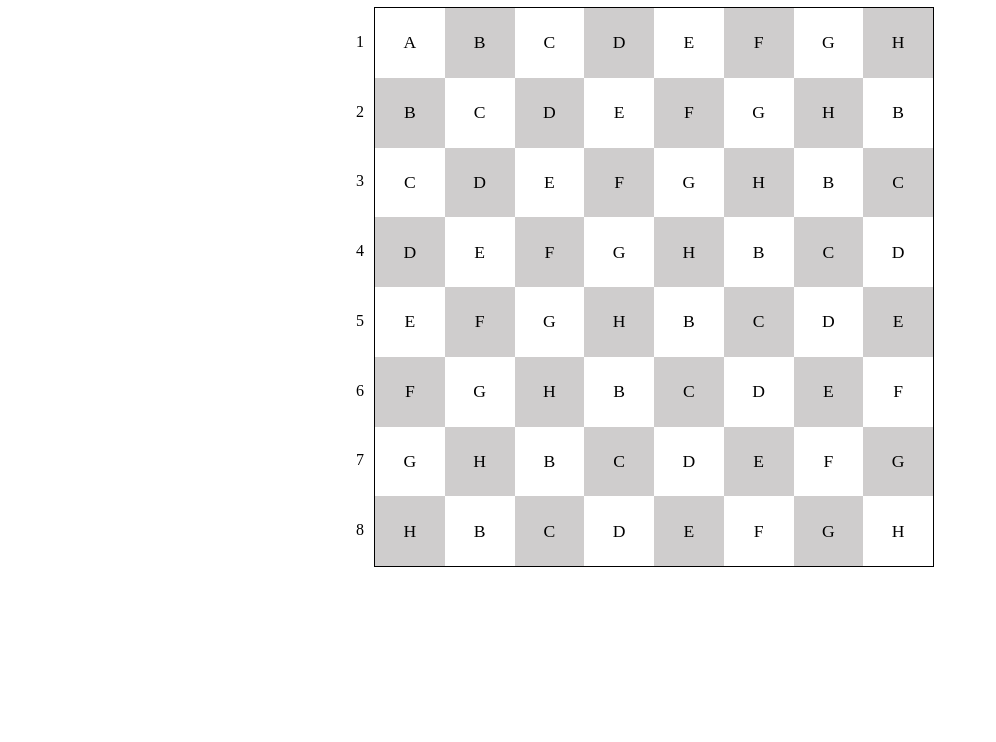
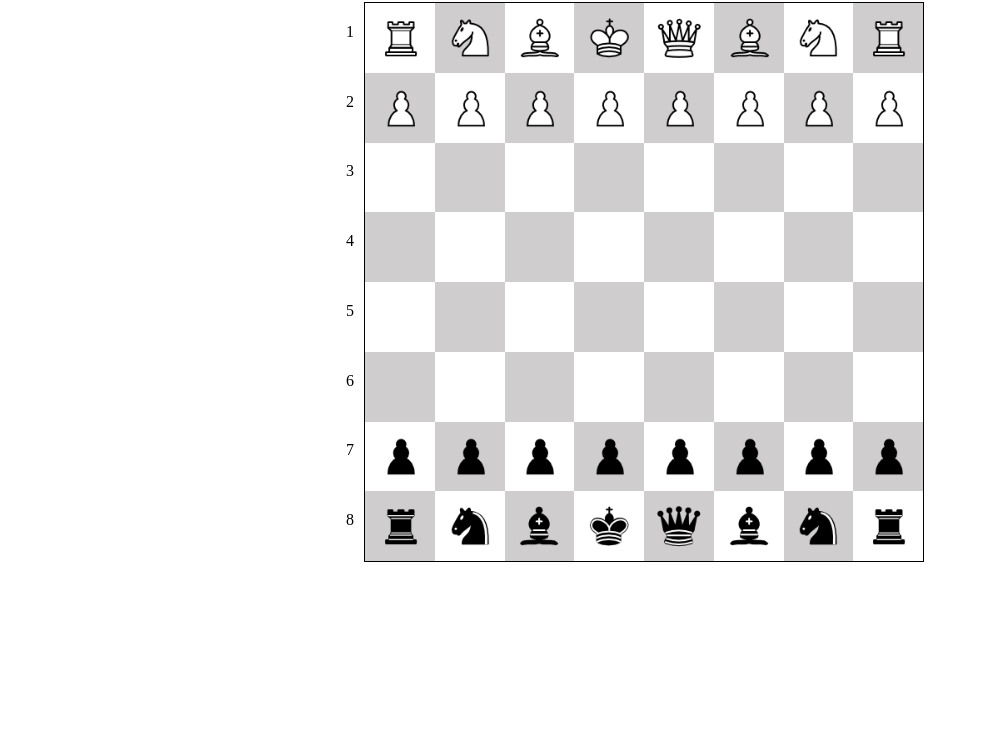
Before and after one commit to devmrvicky/js-chess, a website built with Vite: page index.html in a window 1280 px wide. Shown: the part 58-800 px from the top of the page, without its empty margins (0-996 px from the left). Built offline with nearby package versions, Linux system fonts and the light colour scheme.

Commit message:
init chess board and arrange pieces

```diff
--- a/css/style.css
+++ b/css/style.css
@@ -2,6 +2,7 @@
   padding: 0;
   margin: 0;
   box-sizing: border-box;
+  font-family: poppins;
 }
 
 body {
@@ -23,22 +24,18 @@ main {
   grid-template-rows: auto auto;
 }
 
-.col {
-
-  padding: 0 10px;
-}
-
 #chess-board {
   width: 560px;
   height: 560px;
   border: 1px solid;
   display: flex;
   flex-wrap: wrap;
+  margin: 5px 10px;
 }
 
-.chess_block,
+
 .row,
-.indexCell {
+.cell {
   display: flex;
   align-items: center;
   justify-content: center;
@@ -46,10 +43,10 @@ main {
   flex-grow: 1;
 }
 
-.chess_block.filledBlock {
+img {
+  /* width: 100%; */
+}
+
+.filledBlock {
   background-color: #cfcdcd;
 }
-
-.indexCell {
-  padding: 5px 0;
-}
--- a/js/main.js
+++ b/js/main.js
@@ -1,17 +1,28 @@
-const chessBoardContainer = document.querySelector("#chess-board-container");
+import pieces from "./peices";
+
 const chessBoardElem = document.querySelector("#chess-board");
 
 const row = ["A", "B", "C", "D", "E", "F", "G", "H"];
 const col = [1, 2, 3, 4, 5, 6, 7, 8];
-let noOfStipes = 8;
 let filledBlocks = false;
 
-const fillBlock = (blockNo, blockElem) => {
-  if (blockNo === 9 || blockNo === 25 || blockNo === 41 || blockNo === 57)
+const fillCell = (cellName, cellElem) => {
+  if (
+    cellName === "A2" ||
+    cellName === "A4" ||
+    cellName === "A6" ||
+    cellName === "A8"
+  )
     filledBlocks = true;
-  if (blockNo === 17 || blockNo === 33 || blockNo === 49) filledBlocks = false;
+  if (
+    cellName === "A1" ||
+    cellName === "A3" ||
+    cellName === "A5" ||
+    cellName === "A7"
+  )
+    filledBlocks = false;
   if (filledBlocks) {
-    blockElem.classList.add("filledBlock");
+    cellElem.classList.add("filledBlock");
     filledBlocks = false;
   } else {
     filledBlocks = true;
@@ -26,70 +37,79 @@ const getCellDimension = () => {
   return { blockWidth, blockHeight };
 };
 
-const createIndexCell = (arr, rowCell = false, colCell = false) => {
+const arrangePieces = (cell) => {
+  for (let piece of pieces) {
+    if (piece.pos === cell.id) {
+      const img = new Image(50);
+      img.title = piece.name;
+      img.src = piece.img;
+      cell.append(img);
+    }
+  }
+};
+
+const createCells = (
+  rowElements,
+  isRowCell = false,
+  isColCell = false,
+  colElem = null
+) => {
+  const cellsContainer = document.createElement("div");
   const fragment = document.createDocumentFragment();
   const { blockWidth, blockHeight } = getCellDimension();
-  for (let arrElem of arr) {
-    const indexCell = document.createElement("div");
-    indexCell.classList.add("indexCell");
-    indexCell.append(document.createTextNode(arrElem));
-    if (rowCell) {
-      indexCell.style.width = blockWidth + "px";
+  for (let rowElem of rowElements) {
+    const cell = document.createElement("div");
+    let uniqueName;
+    if (!colElem) {
+      uniqueName = rowElem;
+      cell.append(document.createTextNode(uniqueName));
     } else {
-      indexCell.style.height = blockHeight + "px";
+      uniqueName = rowElem + colElem;
+      // fill cell
+      fillCell(uniqueName, cell);
     }
-    fragment.append(indexCell);
+    cell.id = uniqueName;
+    cell.title = uniqueName;
+    cell.classList.add("cell");
+    if (isRowCell) {
+      cellsContainer.classList.add("row");
+      cell.style.width = blockWidth + "px";
+    }
+    if (isColCell) {
+      cellsContainer.classList.add("col");
+      cell.style.height = blockHeight + "px";
+    }
+    fragment.append(cell);
+
+    // arrange pieces
+    arrangePieces(cell);
   }
-  return fragment;
+  cellsContainer.append(fragment);
+  return cellsContainer;
 };
 
-const createIndex = (rowCell = false, colCell = false) => {
-  const indexElem = document.createElement("div");
-  let fragment;
-  if (rowCell) {
-    indexElem.classList.add("row");
-    fragment = createIndexCell(row, rowCell, colCell);
+const createIndex = (isRowCell = false, isColCell = false) => {
+  let indexElem;
+  if (isRowCell) {
+    indexElem = createCells(row, isRowCell, isColCell);
   }
-  if (colCell) {
-    indexElem.classList.add("col");
-    fragment = createIndexCell(col, rowCell, colCell);
+  if (isColCell) {
+    indexElem = createCells(col, isRowCell, isColCell);
   }
-  indexElem.append(fragment);
   chessBoardElem.insertAdjacentElement("beforebegin", indexElem);
 };
 
-const createBlocks = (count, p) => {
-  const blocks = document.createElement("div");
-  blocks.classList.add("chess_block");
-
-  // fill block
-  fillBlock(count, blocks);
-
-  blocks.append(document.createTextNode(p));
-  blocks.style.fontSize = "1.1rem";
-  const { blockWidth, blockHeight } = getCellDimension();
-  blocks.style.width = blockWidth + "px";
-  blocks.style.height = blockHeight + "px";
-  return blocks;
+const createBlocks = () => {
+  const fragment = document.createDocumentFragment();
+  for (let colElem of col) {
+    const elem = createCells(row, true, true, colElem);
+    fragment.append(elem);
+  }
+  chessBoardElem.append(fragment);
 };
 
-let blocksNo = 1;
-let pos = 1;
 window.addEventListener("DOMContentLoaded", () => {
-  const fragment = document.createDocumentFragment();
-  let p;
-  while (blocksNo <= 64) {
-    p = row[pos - 1];
-    console.log(p);
-    if (pos === 8) {
-      console.log("reset");
-      pos = 1;
-    }
-    fragment.append(createBlocks(blocksNo, p));
-    pos++;
-    blocksNo++;
-  }
-  chessBoardElem.append(fragment);
+  createBlocks();
   createIndex(true, false);
   createIndex(false, true);
 });
--- a/js/peices.js
+++ b/js/peices.js
@@ -1,54 +1,83 @@
-const pieces = {
-  black: {
-    king: { pos: "D8", id: "dark-king", img: "../img/dark-king.png" },
-    queen: { pos: "E8", id: "dark-queen", img: "../img/dark-queen.png" },
-    bishop_1: { pos: "C8", id: "dark-bishop1", img: "../img/dark-bishop.png" },
-    bishop_2: { pos: "F8", id: "dark-bishop2", img: "../img/dark-bishop.png" },
-    knight_1: { pos: "B8", id: "dark-knight1", img: "../img/dark-knight.png" },
-    knight_2: { pos: "G8", id: "dark-knight2", img: "../img/dark-knight.png" },
-    rook_1: { pos: "A8", id: "dark-rook1", img: "../img/dark-rook.png" },
-    rook_2: { pos: "H8", id: "dark-rook", img: "../img/dark-rook.png" },
-    pawn_1: { pos: "A7", id: "dark-pawn1", img: "../img/dark-pawn.png" },
-    pawn_2: { pos: "B7", id: "dark-pawn2", img: "../img/dark-pawn.png" },
-    pawn_3: { pos: "C7", id: "dark-pawn3", img: "../img/dark-pawn.png" },
-    pawn_4: { pos: "D7", id: "dark-pawn4", img: "../img/dark-pawn.png" },
-    pawn_5: { pos: "E7", id: "dark-pawn5", img: "../img/dark-pawn.png" },
-    pawn_6: { pos: "F7", id: "dark-pawn6", img: "../img/dark-pawn.png" },
-    pawn_7: { pos: "G7", id: "dark-pawn7", img: "../img/dark-pawn.png" },
-    pawn_8: { pos: "H7", id: "dark-pawn8", img: "../img/dark-pawn.png" },
+const pieces = [
+  // black pieces
+  { pos: "D8", id: "dark-king", name: "king", img: "../img/dark-king.png" },
+  { pos: "E8", id: "dark-queen", name: "queen", img: "../img/dark-queen.png" },
+  {
+    pos: "C8",
+    id: "dark-bishop1",
+    name: "bishop",
+    img: "../img/dark-bishop.png",
   },
-  white: {
-    king: { pos: "D1", id: "light-king", img: "../img/light-king.png" },
-    queen: { pos: "E1", id: "light-queen", img: "../img/light-queen.png" },
-    bishop_1: {
+  {
+    pos: "F8",
+    id: "dark-bishop2",
+    name: "bishop",
+    img: "../img/dark-bishop.png",
+  },
+  {
+    pos: "B8",
+    id: "dark-knight1",
+    name: "knight",
+    img: "../img/dark-knight.png",
+  },
+  {
+    pos: "G8",
+    id: "dark-knight2",
+    name: "knight",
+    img: "../img/dark-knight.png",
+  },
+  { pos: "A8", id: "dark-rook1", name: "rook", img: "../img/dark-rook.png" },
+  { pos: "H8", id: "dark-rook", name: "rook", img: "../img/dark-rook.png" },
+  { pos: "A7", id: "dark-pawn1", name: "pawn", img: "../img/dark-pawn.png" },
+  { pos: "B7", id: "dark-pawn2", name: "pawn", img: "../img/dark-pawn.png" },
+  { pos: "C7", id: "dark-pawn3", name: "pawn", img: "../img/dark-pawn.png" },
+  { pos: "D7", id: "dark-pawn4", name: "pawn", img: "../img/dark-pawn.png" },
+  { pos: "E7", id: "dark-pawn5", name: "pawn", img: "../img/dark-pawn.png" },
+  { pos: "F7", id: "dark-pawn6", name: "pawn", img: "../img/dark-pawn.png" },
+  { pos: "G7", id: "dark-pawn7", name: "pawn", img: "../img/dark-pawn.png" },
+  { pos: "H7", id: "dark-pawn8", name: "pawn", img: "../img/dark-pawn.png" },
+  // white pieces
+  { pos: "D1", id: "light-king", name: "king", img: "../img/light-king.png" },
+  {
+    pos: "E1",
+    id: "light-queen",
+    name: "queen",
+    img: "../img/light-queen.png",
+  },
+  {
     pos: "C1",
     id: "light-bishop1",
+    name: "bishop",
     img: "../img/light-bishop.png",
   },
-    bishop_2: {
+  {
     pos: "F1",
     id: "light-bishop2",
+    name: "bishop",
     img: "../img/light-bishop.png",
   },
-    knight_1: {
+  {
     pos: "B1",
     id: "light-knight1",
+    name: "knight",
     img: "../img/light-knight.png",
   },
-    knight_2: {
+  {
     pos: "G1",
     id: "light-knight2",
+    name: "knight",
     img: "../img/light-knight.png",
   },
-    rook_1: { pos: "A1", id: "light-rook1", img: "../img/light-rook.png" },
-    rook_2: { pos: "H1", id: "light-rook", img: "../img/light-rook.png" },
-    pawn_1: { pos: "A2", id: "light-pawn1", img: "../img/light-pawn.png" },
-    pawn_2: { pos: "B2", id: "light-pawn2", img: "../img/light-pawn.png" },
-    pawn_3: { pos: "C2", id: "light-pawn3", img: "../img/light-pawn.png" },
-    pawn_4: { pos: "D2", id: "light-pawn4", img: "../img/light-pawn.png" },
-    pawn_5: { pos: "E2", id: "light-pawn5", img: "../img/light-pawn.png" },
-    pawn_6: { pos: "F2", id: "light-pawn6", img: "../img/light-pawn.png" },
-    pawn_7: { pos: "G2", id: "light-pawn7", img: "../img/light-pawn.png" },
-    pawn_8: { pos: "H2", id: "light-pawn8", img: "../img/light-pawn.png" },
-  },
-};
+  { pos: "A1", id: "light-rook1", name: "rook", img: "../img/light-rook.png" },
+  { pos: "H1", id: "light-rook", name: "rook", img: "../img/light-rook.png" },
+  { pos: "A2", id: "light-pawn1", name: "pawn", img: "../img/light-pawn.png" },
+  { pos: "B2", id: "light-pawn2", name: "pawn", img: "../img/light-pawn.png" },
+  { pos: "C2", id: "light-pawn3", name: "pawn", img: "../img/light-pawn.png" },
+  { pos: "D2", id: "light-pawn4", name: "pawn", img: "../img/light-pawn.png" },
+  { pos: "E2", id: "light-pawn5", name: "pawn", img: "../img/light-pawn.png" },
+  { pos: "F2", id: "light-pawn6", name: "pawn", img: "../img/light-pawn.png" },
+  { pos: "G2", id: "light-pawn7", name: "pawn", img: "../img/light-pawn.png" },
+  { pos: "H2", id: "light-pawn8", name: "pawn", img: "../img/light-pawn.png" },
+];
+
+export default pieces;
```
Lines whose indentation alone changed are shown as unchanged.
